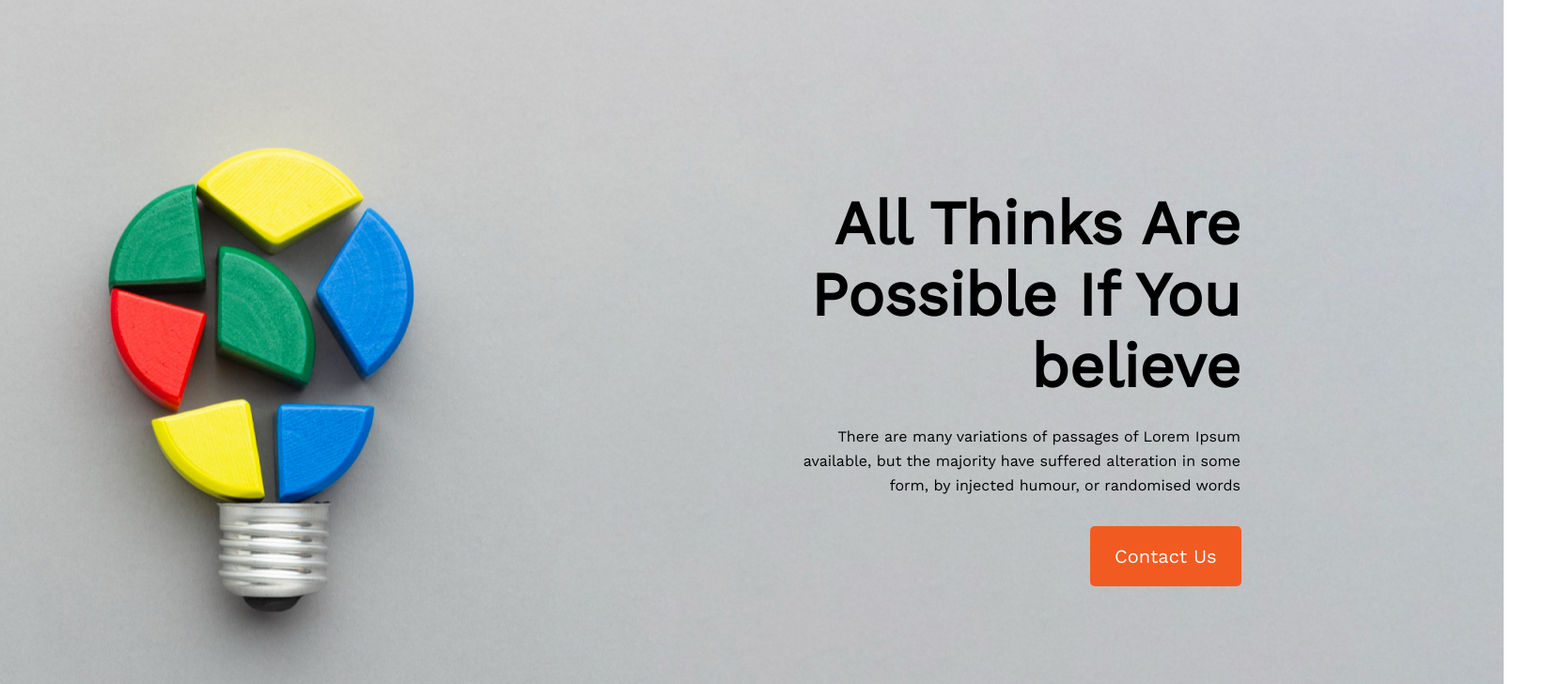
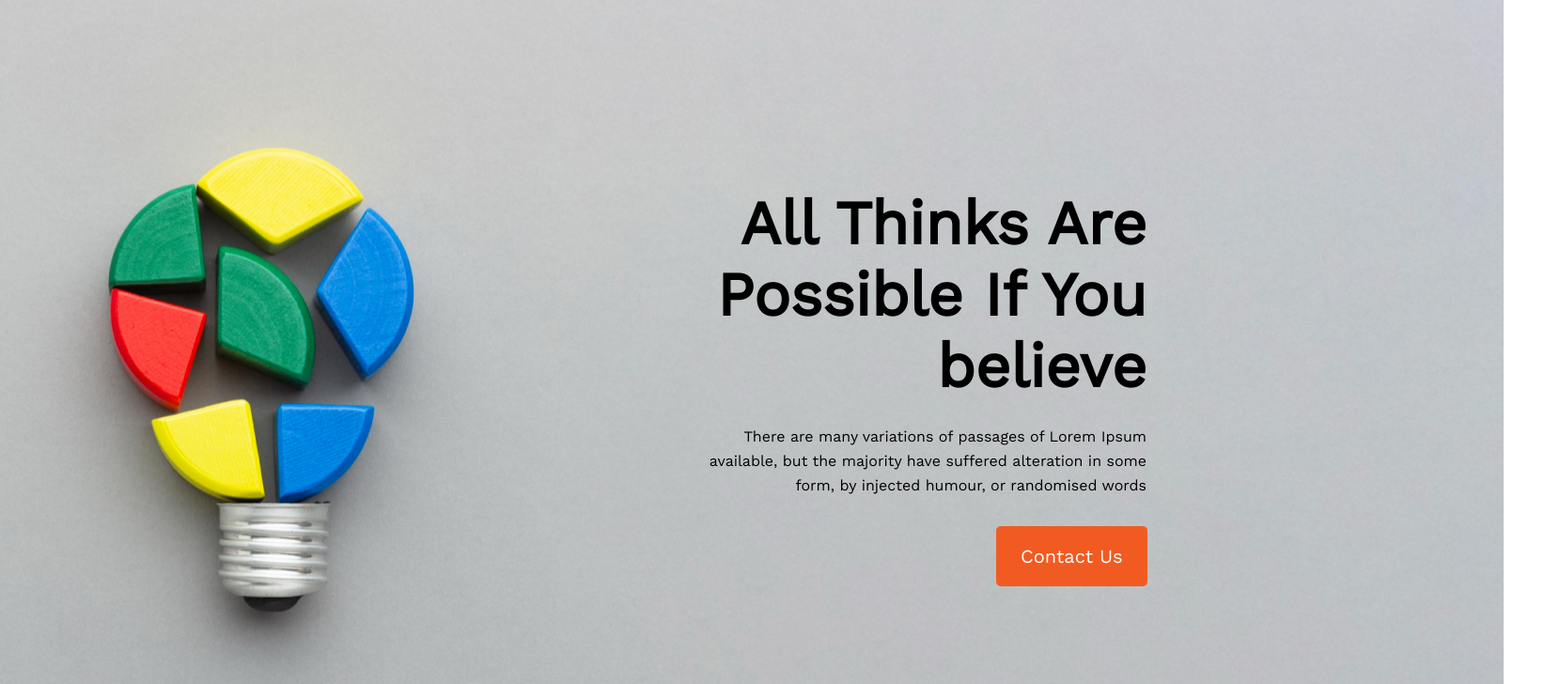
Before and after one commit to arbayezid/new-year-new-me, a plain HTML site: page index.html in a window 1280 px wide. Shown: the top 728 px of the page at 94% size, 1660 px wide, since content can reach past the window. Drawn offline with nearby package versions, Linux system fonts and the light colour scheme.

Commit message:
some changes

```diff
--- a/styles.css
+++ b/styles.css
@@ -19,7 +19,7 @@
     line-height: 76px;
     text-align: right;
     padding-top: 200px;
-    margin-left: 800px;
+    margin-left: 700px;
     width: 520px;
     margin-bottom: 24px;
 }
@@ -27,7 +27,7 @@
     width: 480px;
     text-align: right;
     line-height: 26px;
-    margin-left: 840px;
+    margin-left: 740px;
     margin-bottom: 30px;
 }
 .header-button{
@@ -37,7 +37,7 @@
     background-color: #F15B22;
     border: 0;
     border-radius: 5px;
-    margin-left: 1160px;
+    margin-left: 1060px;
 }
 main{
     width: 1150px;
@@ -129,7 +129,7 @@ main{
     margin: 0 auto;
     background-color: #151414;
     background-position: center;
-    padding: 130px 130px;
+    padding: 130px 30px;
     justify-content: space-around;
 }
 .contact-title{
```
